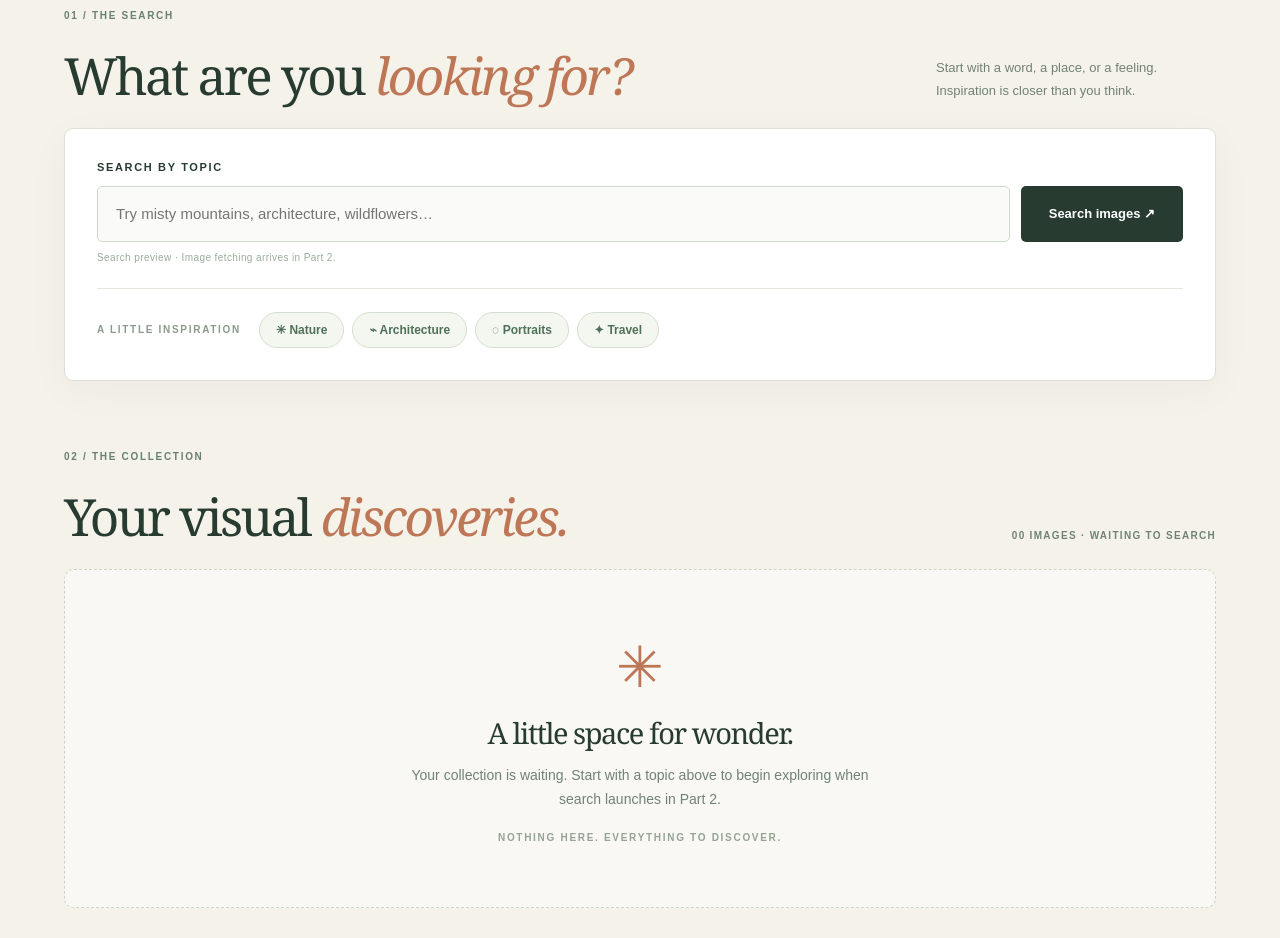
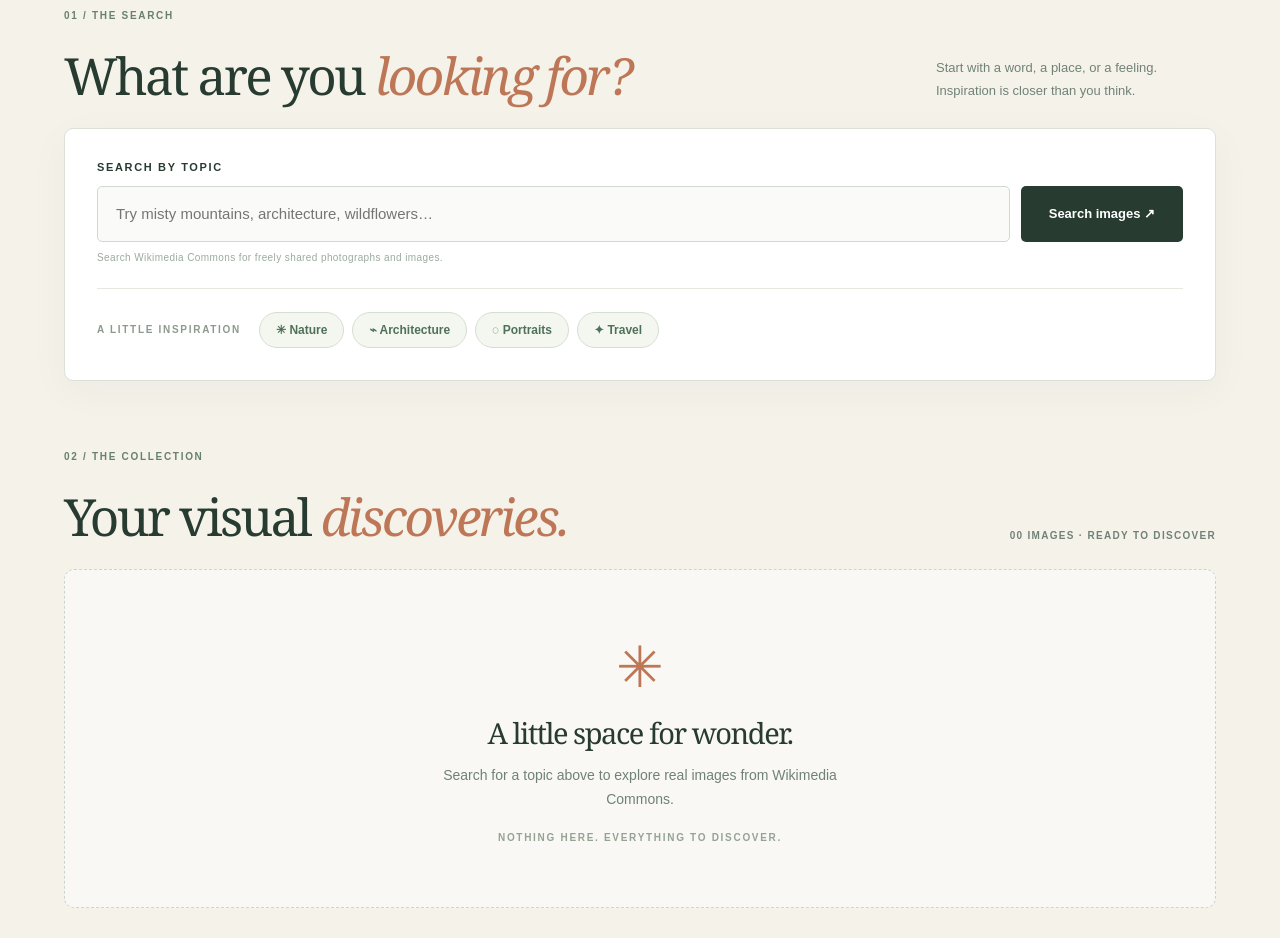
Before and after one commit to mugilstrange-ai/grainframe-image-search, a plain HTML site: page index.html in a window 1280 px wide. Shown: the part 620-1558 px from the top of the page. Drawn offline with Linux system fonts and the light colour scheme.

Commit message:
feat: enable search-ready index.html interface

```diff
--- a/index.html
+++ b/index.html
@@ -1,8 +1,8 @@
 <!doctype html>
-<html lang="en"><head><meta charset="utf-8"><meta name="viewport" content="width=device-width, initial-scale=1"><meta name="description" content="Grainframe — thoughtful image discovery. Search functionality arrives in Part 2."><title>Grainframe — Explore What Inspires You</title><link rel="icon" href="./favicon.svg" type="image/svg+xml"><link rel="stylesheet" href="./styles.css"></head>
+<html lang="en"><head><meta charset="utf-8"><meta name="viewport" content="width=device-width, initial-scale=1"><meta name="description" content="Grainframe — thoughtful image discovery powered by Wikimedia Commons."><title>Grainframe — Explore What Inspires You</title><link rel="icon" href="./favicon.svg" type="image/svg+xml"><link rel="stylesheet" href="./styles.css"></head>
 <body><a class="skip" href="#search-section">Skip to search</a>
 <header class="top"><div class="wrap header-row"><a class="logo" href="#top" aria-label="Grainframe home">✳ grainframe<span>.</span></a><p>A quieter way to discover images.</p><small>VISUAL INDEX / VOL. 01</small></div></header>
 <main id="top"><section class="hero wrap"><div class="intro"><p class="eyebrow">AN OPEN CANVAS FOR CURIOUS MINDS</p><h1>See beyond<br>the <em>ordinary.</em></h1><p class="lead">From quiet landscapes to bold city details. One search, a world of visual ideas. What will catch your eye?</p><p class="arrow-note">↘ YOUR NEXT IDEA STARTS BELOW</p></div><div class="art" aria-hidden="true"><div class="sun"></div><div class="hill far"></div><div class="hill near"></div><b>GF — 001</b><span>LOOK CLOSER ↗</span></div></section>
-<section class="wrap" id="search-section"><div class="section-head"><div><p class="eyebrow">01 / THE SEARCH</p><h2>What are you <em>looking for?</em></h2></div><p>Start with a word, a place, or a feeling. Inspiration is closer than you think.</p></div><div class="search-panel" role="search" aria-label="Image search UI preview"><label for="search-input">SEARCH BY TOPIC</label><div class="search-row"><input id="search-input" type="search" placeholder="Try misty mountains, architecture, wildflowers…" autocomplete="off" aria-describedby="hint"><button id="search-button" type="button">Search images ↗</button></div><p id="hint" class="hint">Search preview · Image fetching arrives in Part 2.</p><div class="suggest"><span>A LITTLE INSPIRATION</span><div class="chips" aria-label="Suggested topics"><button type="button">✳ Nature</button><button type="button">⌁ Architecture</button><button type="button">◌ Portraits</button><button type="button">✦ Travel</button></div></div></div></section>
-<section class="wrap collection" aria-labelledby="results-heading"><div class="section-head"><div><p class="eyebrow">02 / THE COLLECTION</p><h2 id="results-heading">Your visual <em>discoveries.</em></h2></div><p id="result-count" aria-live="polite">00 IMAGES · WAITING TO SEARCH</p></div><div class="results-stage"><div id="results" class="results-grid" aria-label="Image search results" aria-live="polite"></div><div class="empty" id="empty-state" role="status"><span aria-hidden="true">✳</span><h3>A little space for wonder.</h3><p>Your collection is waiting. Start with a topic above to begin exploring when search launches in Part 2.</p><small>NOTHING HERE. EVERYTHING TO DISCOVER.</small></div></div></section></main>
+<section class="wrap" id="search-section"><div class="section-head"><div><p class="eyebrow">01 / THE SEARCH</p><h2>What are you <em>looking for?</em></h2></div><p>Start with a word, a place, or a feeling. Inspiration is closer than you think.</p></div><div class="search-panel" role="search" aria-label="Find images on Wikimedia Commons"><label for="search-input">SEARCH BY TOPIC</label><form id="search-form" class="search-row"><input id="search-input" type="search" placeholder="Try misty mountains, architecture, wildflowers…" autocomplete="off" aria-describedby="hint"><button id="search-button" type="submit">Search images ↗</button></form><p id="hint" class="hint">Search Wikimedia Commons for freely shared photographs and images.</p><div class="suggest"><span>A LITTLE INSPIRATION</span><div class="chips" aria-label="Suggested topics"><button type="button" data-query="Nature">✳ Nature</button><button type="button" data-query="Architecture">⌁ Architecture</button><button type="button" data-query="Portraits">◌ Portraits</button><button type="button" data-query="Travel">✦ Travel</button></div></div></div></section>
+<section class="wrap collection" aria-labelledby="results-heading"><div class="section-head"><div><p class="eyebrow">02 / THE COLLECTION</p><h2 id="results-heading">Your visual <em>discoveries.</em></h2></div><p id="result-count" aria-live="polite">00 IMAGES · READY TO DISCOVER</p></div><div class="results-stage"><div id="results" class="results-grid" aria-label="Image search results" aria-live="polite"></div><div class="empty" id="empty-state" role="status"><span aria-hidden="true">✳</span><h3>A little space for wonder.</h3><p>Search for a topic above to explore real images from Wikimedia Commons.</p><small>NOTHING HERE. EVERYTHING TO DISCOVER.</small></div></div></section></main>
 <footer class="footer"><div class="wrap foot"><b>✳ grainframe.</b><span>FIND YOUR FRAME OF MIND.</span><span>MADE FOR THE CURIOUS · 2026</span></div></footer><script src="./script.js"></script></body></html>
```
